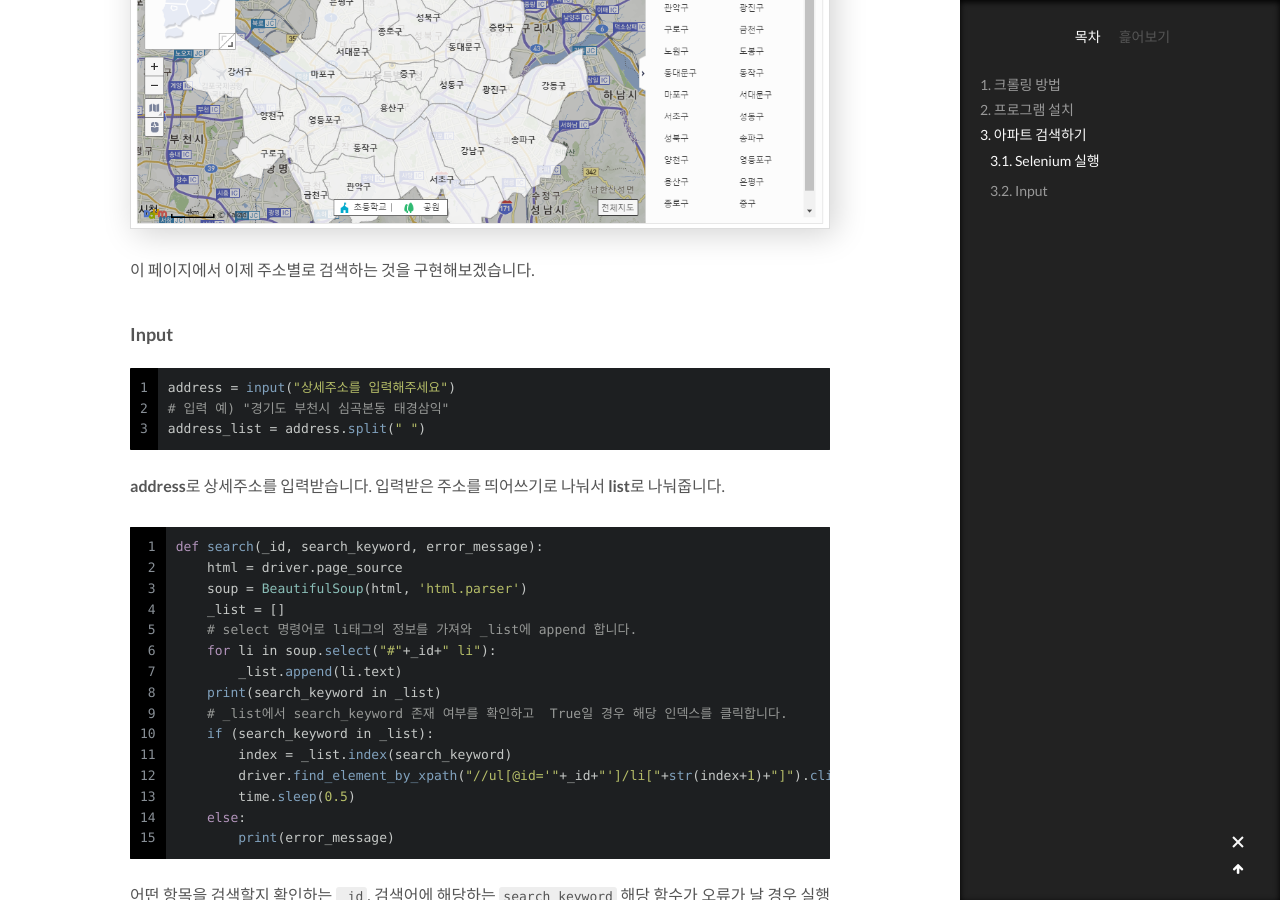
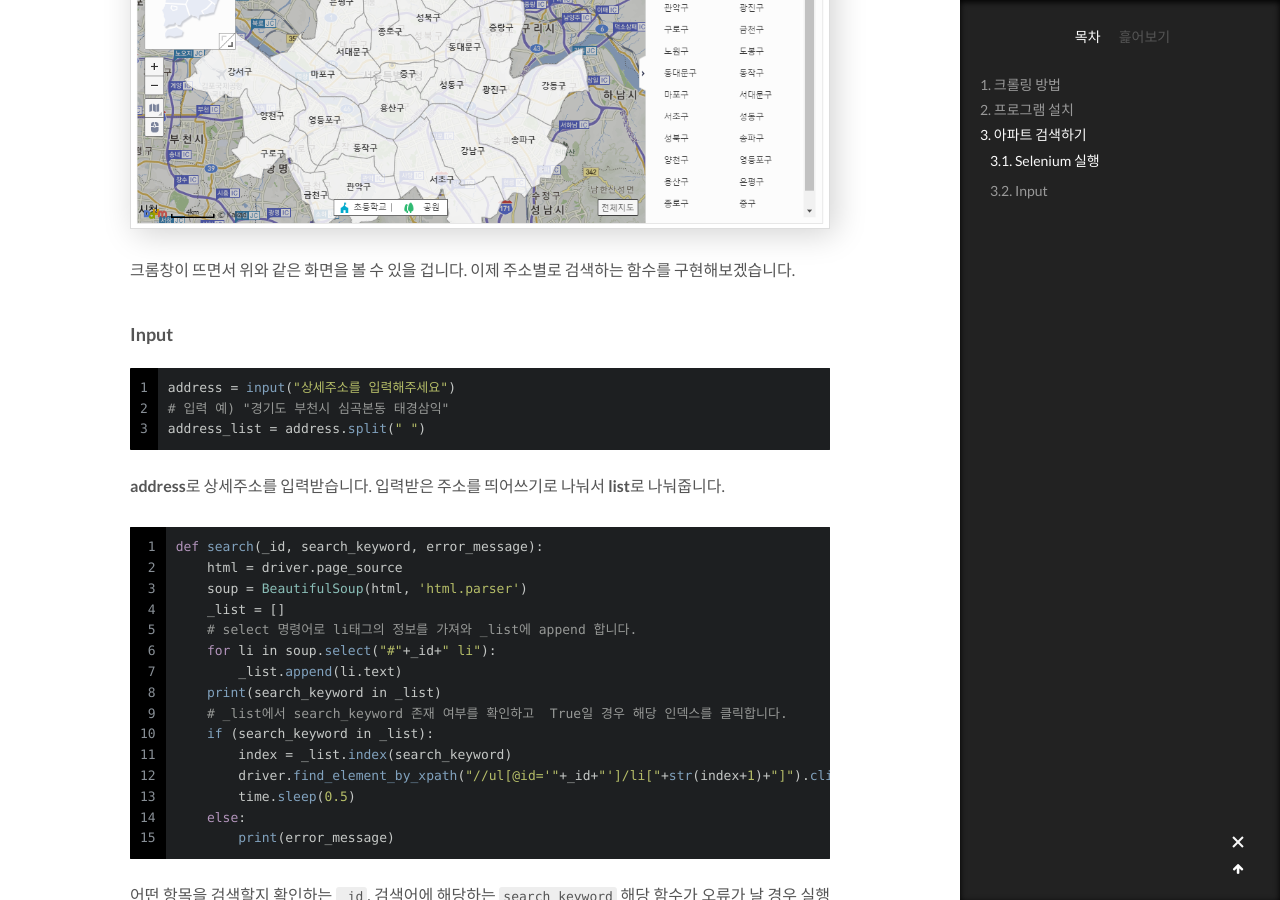
Before and after one commit to wkddnjset/wkddnjset.github.io, a Jekyll site: the page built from _posts/2018-02-15-(Python)-부동산-데이터-수집-크롤러-만들기.md, in a window 1280 px wide and 900 px high, scrolled down 1908 px. Built offline with Jekyll 4.4.1, drawn with Linux system fonts in a browser that asks for light colours; comment, search, counter and statistics services are not loaded.

Commit message:
2018-02-21

```diff
--- a/_posts/2018-02-15-(Python)-부동산-데이터-수집-크롤러-만들기.md
+++ b/_posts/2018-02-15-(Python)-부동산-데이터-수집-크롤러-만들기.md
@@ -52,7 +52,7 @@ driver = start(url)
 
 ![live-on-01](https://raw.githubusercontent.com/wkddnjset/wkddnjset.github.io/master/_posts/images/2018-02-12/live_on_01.png)
 
-이 페이지에서 이제 주소별로 검색하는 것을 구현해보겠습니다.
+크롬창이 뜨면서 위와 같은 화면을 볼 수 있을 겁니다. 이제 주소별로 검색하는 함수를 구현해보겠습니다.
 
 ### Input
 
```
